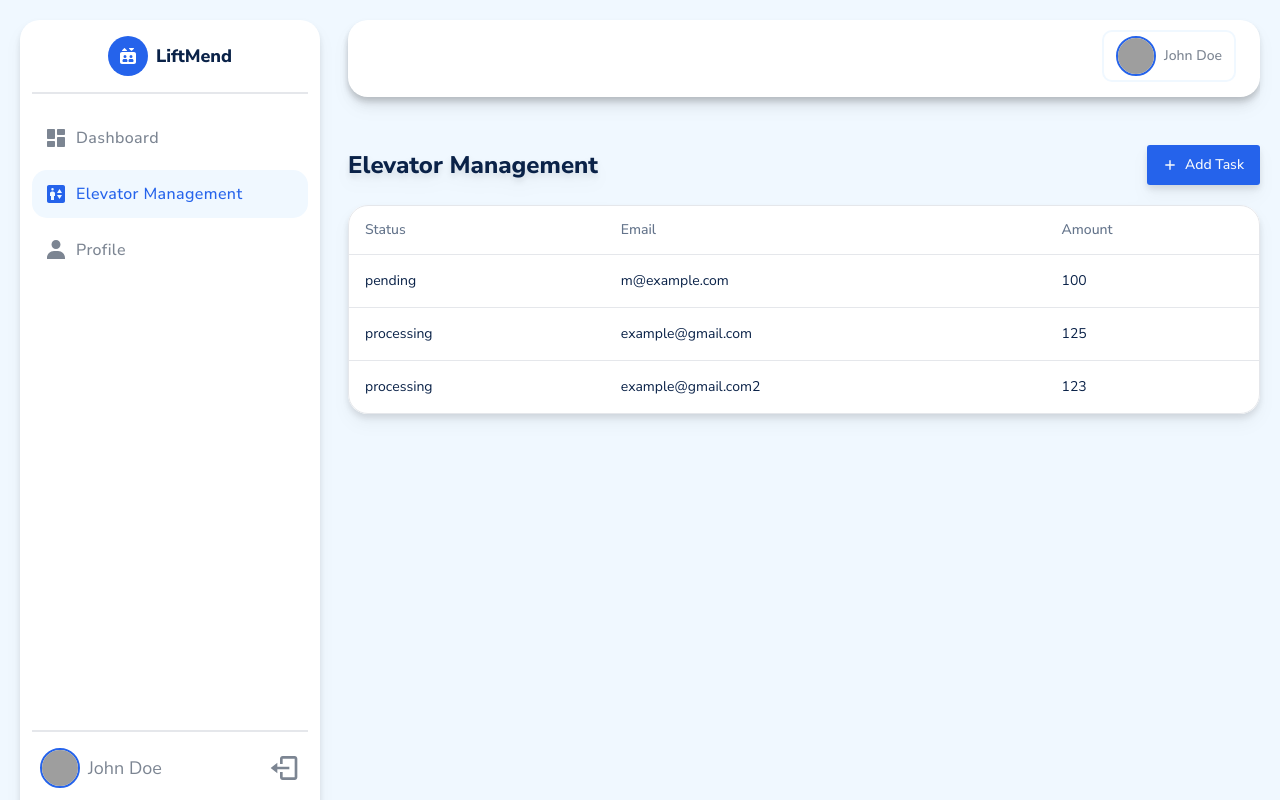
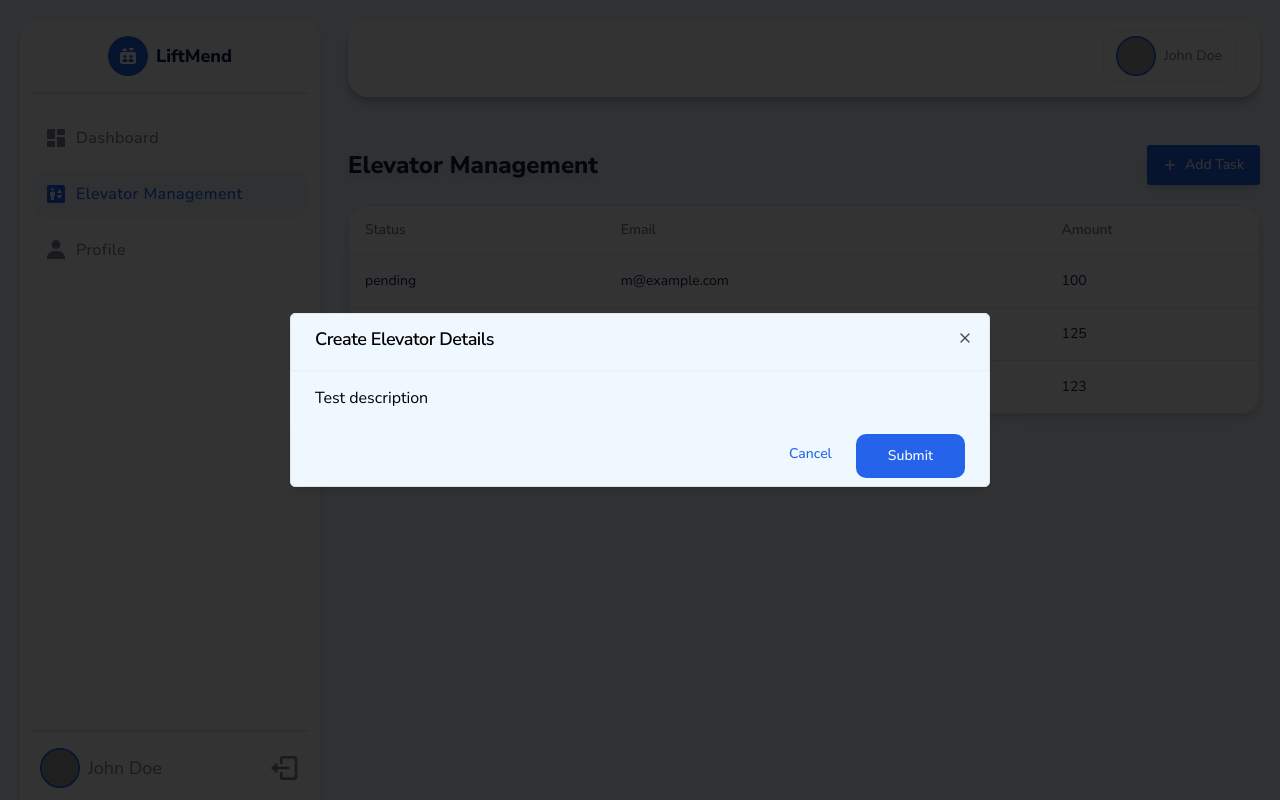
Before and after one commit to Dmytro1991ua/LiftMend_CRM, a Next.js app: page /elevator-management in a window 1280 px wide. Both pictures are taken after a click on the button "Add Task". Built offline with nearby package versions, Linux system fonts and the light colour scheme; grey boxes are pictures that could not be loaded.

Commit message:
Introduce a Base Modal (#39)

```diff
--- /dev/null
+++ b/components/ui/dialog.tsx
@@ -0,0 +1,98 @@
+import * as DialogPrimitive from '@radix-ui/react-dialog';
+import { X } from 'lucide-react';
+import * as React from 'react';
+
+import { cn } from '@/lib/utils';
+
+const Dialog = DialogPrimitive.Root;
+
+const DialogTrigger = DialogPrimitive.Trigger;
+
+const DialogPortal = DialogPrimitive.Portal;
+
+const DialogClose = DialogPrimitive.Close;
+
+const DialogOverlay = React.forwardRef<
+  React.ElementRef<typeof DialogPrimitive.Overlay>,
+  React.ComponentPropsWithoutRef<typeof DialogPrimitive.Overlay>
+>(({ className, ...props }, ref) => (
+  <DialogPrimitive.Overlay
+    ref={ref}
+    className={cn(
+      'fixed inset-0 z-50 bg-black/80  data-[state=open]:animate-in data-[state=closed]:animate-out data-[state=closed]:fade-out-0 data-[state=open]:fade-in-0',
+      className
+    )}
+    {...props}
+  />
+));
+DialogOverlay.displayName = DialogPrimitive.Overlay.displayName;
+
+const DialogContent = React.forwardRef<
+  React.ElementRef<typeof DialogPrimitive.Content>,
+  React.ComponentPropsWithoutRef<typeof DialogPrimitive.Content>
+>(({ className, children, ...props }, ref) => (
+  <DialogPortal>
+    <DialogOverlay />
+    <DialogPrimitive.Content
+      ref={ref}
+      className={cn(
+        'fixed left-[50%] top-[50%] z-50 grid w-[95%] max-w-[70rem] translate-x-[-50%] translate-y-[-50%] gap-4 border bg-background shadow-lg duration-200 data-[state=open]:animate-in data-[state=closed]:animate-out data-[state=closed]:fade-out-0 data-[state=open]:fade-in-0 data-[state=closed]:zoom-out-95 data-[state=open]:zoom-in-95 data-[state=closed]:slide-out-to-left-1/2 data-[state=closed]:slide-out-to-top-[48%] data-[state=open]:slide-in-from-left-1/2 data-[state=open]:slide-in-from-top-[48%] sm:rounded-lg',
+        className
+      )}
+      {...props}
+    >
+      {children}
+      <DialogPrimitive.Close className='absolute right-4 top-4 rounded-sm opacity-70 ring-offset-background transition-opacity hover:opacity-100 focus:outline-none focus:ring-2 focus:ring-ring focus:ring-offset-2 disabled:pointer-events-none data-[state=open]:bg-accent data-[state=open]:text-muted-foreground'>
+        <X className='h-4 w-4' />
+        <span className='sr-only'>Close</span>
+      </DialogPrimitive.Close>
+    </DialogPrimitive.Content>
+  </DialogPortal>
+));
+DialogContent.displayName = DialogPrimitive.Content.displayName;
+
+const DialogHeader = ({ className, ...props }: React.HTMLAttributes<HTMLDivElement>) => (
+  <div className={cn('flex flex-col space-y-1.5 px-6 py-4 shadow-sm text-center sm:text-left', className)} {...props} />
+);
+DialogHeader.displayName = 'DialogHeader';
+
+const DialogFooter = ({ className, ...props }: React.HTMLAttributes<HTMLDivElement>) => (
+  <div
+    className={cn('flex flex-col-reverse px-6 py-2 shadow-sm sm:flex-row sm:justify-end sm:space-x-2', className)}
+    {...props}
+  />
+);
+DialogFooter.displayName = 'DialogFooter';
+
+const DialogTitle = React.forwardRef<
+  React.ElementRef<typeof DialogPrimitive.Title>,
+  React.ComponentPropsWithoutRef<typeof DialogPrimitive.Title>
+>(({ className, ...props }, ref) => (
+  <DialogPrimitive.Title
+    ref={ref}
+    className={cn('text-lg font-semibold leading-none tracking-tight', className)}
+    {...props}
+  />
+));
+DialogTitle.displayName = DialogPrimitive.Title.displayName;
+
+const DialogDescription = React.forwardRef<
+  React.ElementRef<typeof DialogPrimitive.Description>,
+  React.ComponentPropsWithoutRef<typeof DialogPrimitive.Description>
+>(({ className, ...props }, ref) => (
+  <DialogPrimitive.Description ref={ref} className={cn('text-sm text-muted-foreground', className)} {...props} />
+));
+DialogDescription.displayName = DialogPrimitive.Description.displayName;
+
+export {
+  Dialog,
+  DialogPortal,
+  DialogOverlay,
+  DialogClose,
+  DialogTrigger,
+  DialogContent,
+  DialogHeader,
+  DialogFooter,
+  DialogTitle,
+  DialogDescription,
+};
--- a/modules/elevator-management/ElevatorManagement.tsx
+++ b/modules/elevator-management/ElevatorManagement.tsx
@@ -3,13 +3,18 @@ import { HiPlus } from 'react-icons/hi';
 import ElevatorManagementTable from './elevator-management-table';
 
 import { Button } from '@/components/ui/button';
+import BaseModal from '@/shared/base-modal';
+import ModalFooter from '@/shared/base-modal/modal-footer';
+import { useModal } from '@/shared/hooks';
 import SectionHeader from '@/shared/section-header';
 import { SectionHeaderTitle } from '@/types/enums';
 
 const ElevatorManagement = (): React.JSX.Element => {
+  const { isModalOpen, onCloseModal, onOpenModal } = useModal();
+
   //TODO: Example on how to use actionComponent for SectionHeader
   const sectionHeaderButton = (
-    <Button>
+    <Button onClick={onOpenModal}>
       <HiPlus />
       <span className='ml-2'>Add Task</span>
     </Button>
@@ -21,6 +26,21 @@ const ElevatorManagement = (): React.JSX.Element => {
       <div className='content-wrapper'>
         <ElevatorManagementTable />
       </div>
+      <BaseModal
+        isOpen={isModalOpen}
+        modalFooter={
+          <ModalFooter
+            cancelButtonLabel='Cancel'
+            submitButtonLabel='Submit'
+            onCancel={onCloseModal}
+            onSubmit={onCloseModal}
+          />
+        }
+        title='Create Elevator Details'
+        onClose={onCloseModal}
+      >
+        <p>Test description</p>
+      </BaseModal>
     </div>
   );
 };
--- a/package.json
+++ b/package.json
@@ -27,6 +27,7 @@
     "@as-integrations/next": "^3.0.0",
     "@prisma/client": "^5.7.1",
     "@radix-ui/react-avatar": "^1.0.4",
+    "@radix-ui/react-dialog": "^1.0.5",
     "@radix-ui/react-dropdown-menu": "^2.0.6",
     "@radix-ui/react-popover": "^1.0.7",
     "@radix-ui/react-select": "^2.0.0",
--- /dev/null
+++ b/shared/base-modal/BaseModal.tsx
@@ -0,0 +1,43 @@
+import { ReactNode } from 'react';
+
+import {
+  Dialog,
+  DialogContent,
+  DialogDescription,
+  DialogFooter,
+  DialogHeader,
+  DialogTitle,
+} from '@/components/ui/dialog';
+
+type BaseModalProps = {
+  isOpen?: boolean;
+  title?: string;
+  description?: string;
+  children?: ReactNode;
+  modalFooter?: React.JSX.Element;
+  onClose?: () => void;
+};
+
+const BaseModal = ({
+  isOpen,
+  title,
+  description,
+  children,
+  modalFooter,
+  onClose,
+}: BaseModalProps): React.JSX.Element => {
+  return (
+    <Dialog modal data-testid='modal' defaultOpen={isOpen} open={isOpen} onOpenChange={onClose}>
+      <DialogContent>
+        <DialogHeader>
+          <DialogTitle>{title}</DialogTitle>
+          <DialogDescription>{description}</DialogDescription>
+        </DialogHeader>
+        <div className='px-6 overflow-auto'>{children}</div>
+        <DialogFooter>{modalFooter}</DialogFooter>
+      </DialogContent>
+    </Dialog>
+  );
+};
+
+export default BaseModal;
--- /dev/null
+++ b/shared/base-modal/index.ts
@@ -0,0 +1 @@
+export { default } from './BaseModal';
--- /dev/null
+++ b/shared/base-modal/modal-footer/ModalFooter.tsx
@@ -0,0 +1,35 @@
+import { Loader2 } from 'lucide-react';
+
+import { Button } from '@/components/ui/button';
+
+type ModalFooterProps = {
+  submitButtonLabel: string;
+  cancelButtonLabel: string;
+  isLoading?: boolean;
+  isDisabled?: boolean;
+  onCancel: () => void;
+  onSubmit: () => Promise<void> | void;
+};
+
+const ModalFooter = ({
+  submitButtonLabel,
+  cancelButtonLabel,
+  isDisabled,
+  isLoading,
+  onCancel,
+  onSubmit,
+}: ModalFooterProps): React.JSX.Element => {
+  return (
+    <div className='flex gap-2'>
+      <Button className='text-primary bg-transparent' variant='secondary' onClick={onCancel}>
+        {cancelButtonLabel}
+      </Button>
+      <Button className='rounded-2xl' disabled={isDisabled} size='lg' onClick={onSubmit}>
+        {isLoading && <Loader2 className='mr-2 h-4 w-4 animate-spin' />}
+        {submitButtonLabel}
+      </Button>
+    </div>
+  );
+};
+
+export default ModalFooter;
--- /dev/null
+++ b/shared/base-modal/modal-footer/index.ts
@@ -0,0 +1 @@
+export { default } from './ModalFooter';
--- /dev/null
+++ b/shared/hooks/index.ts
@@ -0,0 +1 @@
+export * from './useModal';
--- /dev/null
+++ b/shared/hooks/useModal.ts
@@ -0,0 +1,17 @@
+import { useCallback, useState } from 'react';
+
+type UseModal = {
+  isModalOpen: boolean;
+  onCloseModal: () => void;
+  onOpenModal: () => void;
+};
+
+export const useModal = (): UseModal => {
+  const [isModalOpen, setIsModalOpen] = useState(false);
+
+  const onCloseModal = useCallback(() => setIsModalOpen(false), []);
+
+  const onOpenModal = useCallback(() => setIsModalOpen(true), []);
+
+  return { isModalOpen, onCloseModal, onOpenModal };
+};
```
Also changed, not shown: 1 other file (tests, documents, lock files or other folders).
